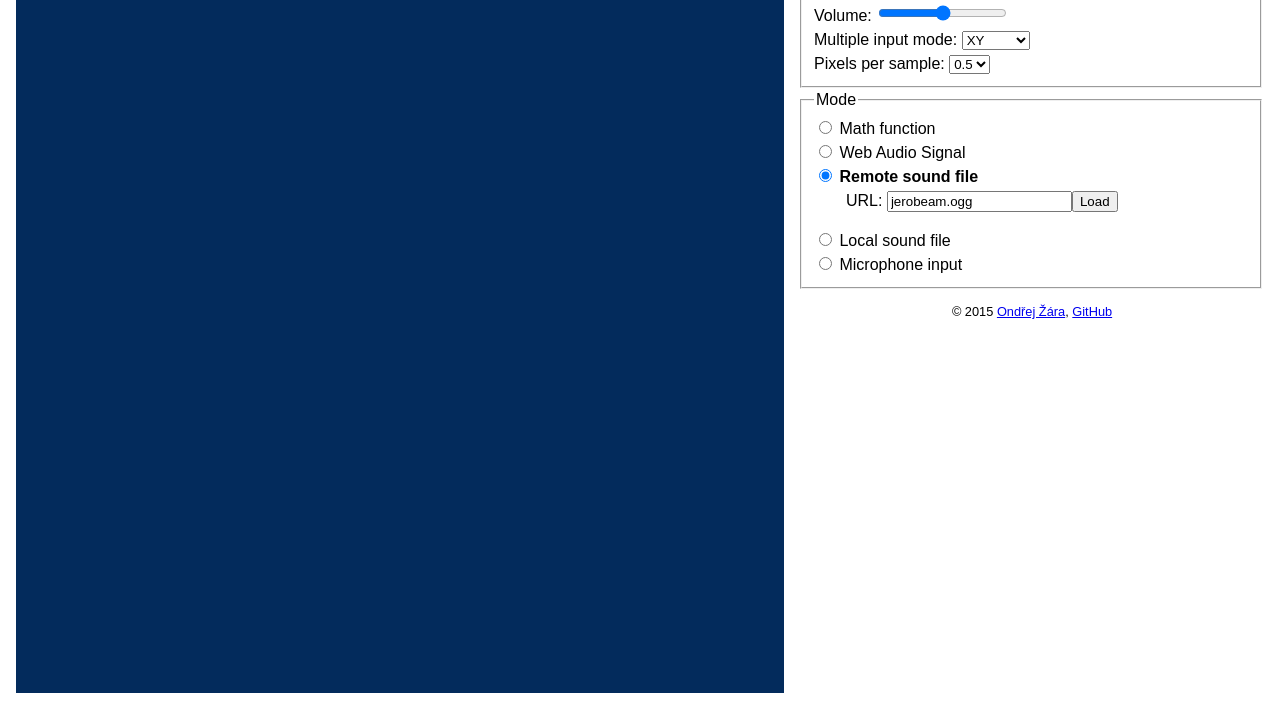
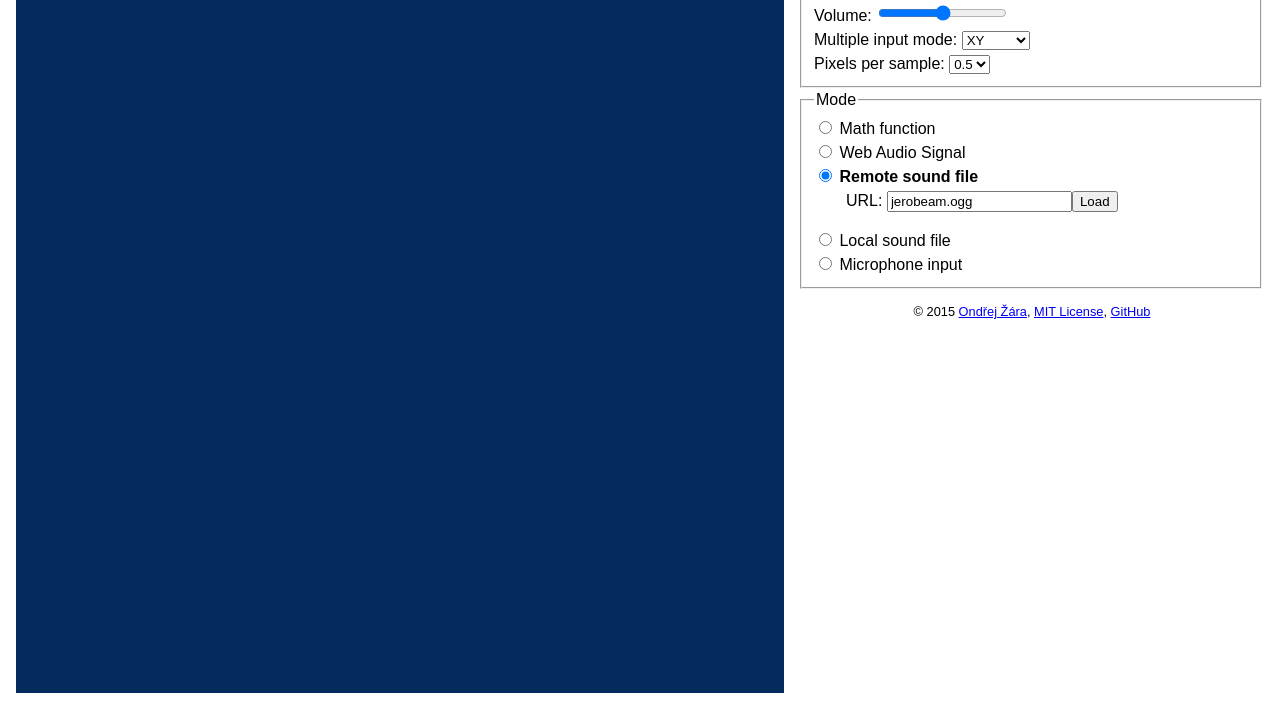
Before and after one commit to ondras/oscope, a plain HTML site: page index.html in a window 1280 px wide. Shown: the part 91-800 px from the top of the page. Drawn offline with Linux system fonts and the light colour scheme.

Commit message:
added mit license, fixes #1

```diff
--- a/index.html
+++ b/index.html
@@ -78,7 +78,7 @@
 		</fieldset>
 
 		<footer>
-			&copy; 2015 <a href="http://ondras.zarovi.cz/">Ondřej Žára</a>, <a href="https://github.com/ondras/oscope/">GitHub</a>
+			&copy; 2015 <a href="http://ondras.zarovi.cz/">Ondřej Žára</a>, <a href="LICENSE">MIT License</a>, <a href="https://github.com/ondras/oscope/">GitHub</a>
 		</footer>
 
 		<script src="js/object.assign.js"></script>
```
Also changed, not shown: 1 other file.
